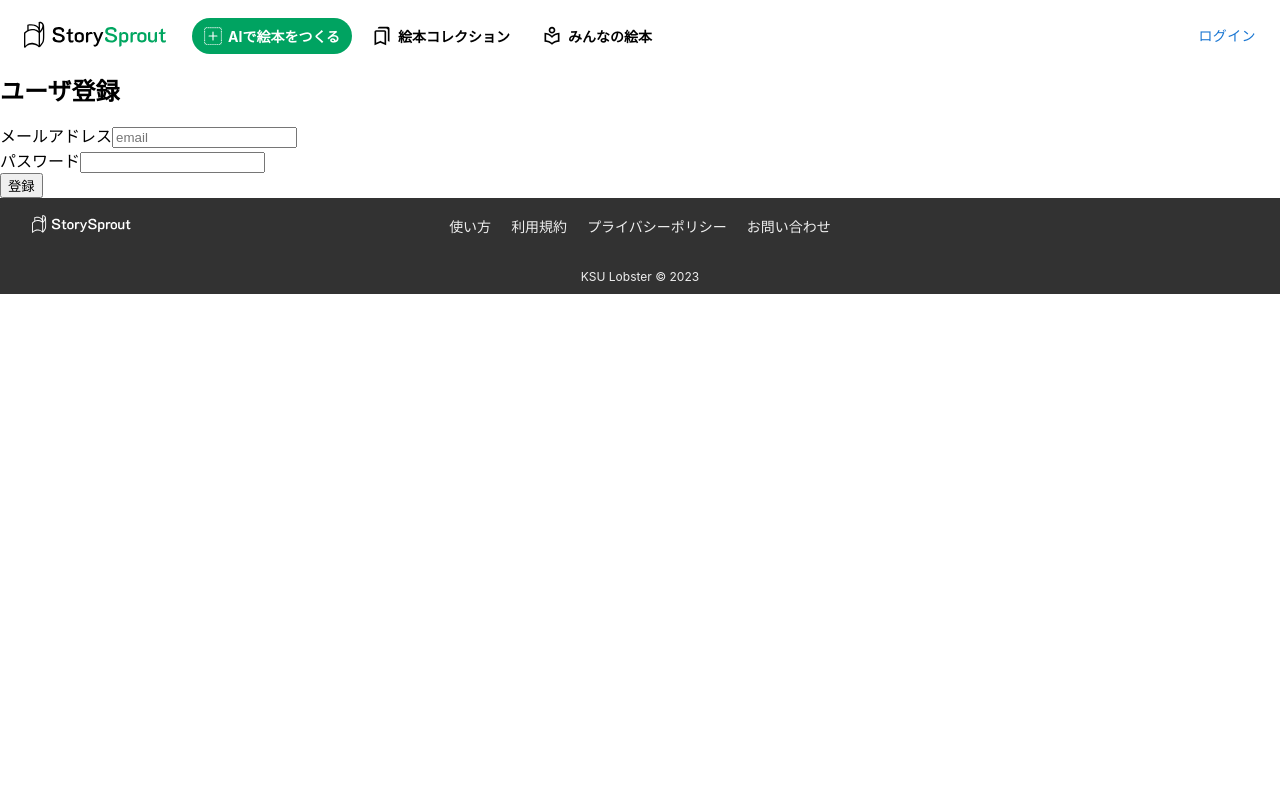
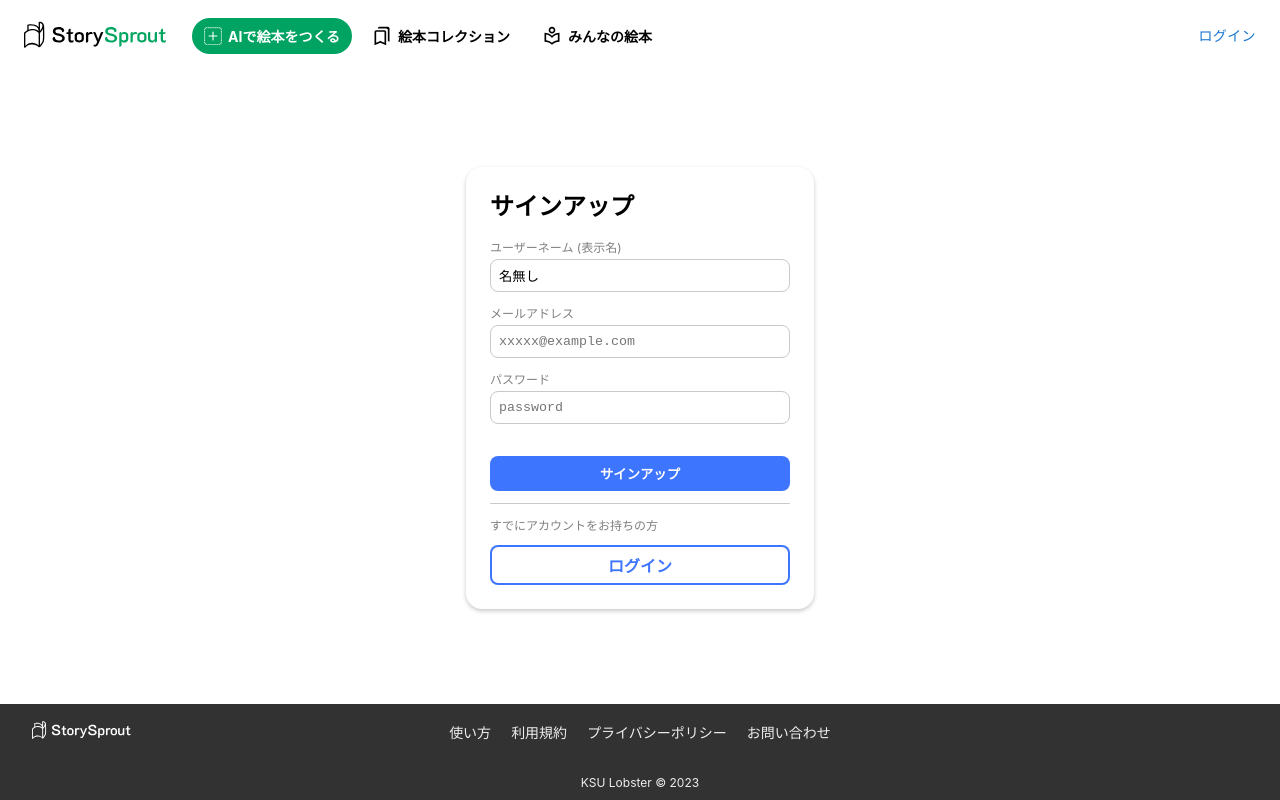
Before and after one commit to KsuLobster/hackathon_lobster, a React (Create React App) app: page /signup in a window 1280 px wide. Built offline with nearby package versions, Linux system fonts and the light colour scheme; no server answers; what reactfire would draw is missing.

Commit message:
表示名のフォームを追加、デザインを更新

```diff
--- /dev/null
+++ b/src/pages/Signup.module.css
@@ -0,0 +1,90 @@
+:root {
+  --blue: #3e75ff;
+  --gray: rgb(201, 201, 201);
+}
+.app {
+  display: grid;
+  place-content: center;
+  min-height: 462px;
+  height: calc(100vh - 72px - 96px);
+}
+.form_container {
+  width: 300px;
+  box-shadow: 0 2px 4px rgb(201, 201, 201);
+  border-radius: 16px;
+  padding: 20px 24px 24px 24px;
+  transition: box-shadow 0.3s;
+}
+.form_container:hover {
+  box-shadow: 0 8px 10px var(--gray);
+}
+h1 {
+  margin: 0;
+  margin-bottom: 16px;
+  font-size: 24px;
+}
+.form {
+  display: flex;
+  flex-direction: column;
+  gap: 12px;
+}
+.form :is(input, button) {
+  padding: 8px;
+  border-radius: 8px;
+}
+.form input {
+  border: 1px solid rgb(201, 201, 201);
+  font-family: monospace;
+  width: 100%;
+  box-sizing: border-box;
+  transition: 0.2s;
+}
+.form input:focus {
+  border-color: var(--blue);
+  box-shadow: 0 0 0 1px var(--blue) inset;
+}
+.input_label {
+  font-size: 12px;
+  color: gray;
+  margin-bottom: 4px;
+}
+.form_submit {
+  cursor: pointer;
+  background: #3e75ff;
+  color: white;
+  font-weight: bold;
+  border: none;
+  margin-top: 20px;
+}
+.notice {
+  font-size: 12px;
+  text-decoration: none;
+  color: gray;
+  align-self: start;
+}
+a.notice:hover {
+  text-decoration: underline;
+}
+hr {
+  background: var(--gray);
+  height: 1px;
+  border-radius: 999px;
+  border: none;
+  margin: 12px 0;
+}
+.signin_nav_form {
+  display: flex;
+  flex-direction: column;
+  gap: 12px;
+}
+.link_signin {
+  padding: 8px;
+  box-shadow: 0 0 0 2px var(--blue) inset;
+  color: var(--blue);
+  text-align: center;
+  border-radius: 8px;
+  box-sizing: border-box;
+  width: 100%;
+  text-decoration: none;
+  font-weight: bold;
+}
--- a/src/pages/Signup.tsx
+++ b/src/pages/Signup.tsx
@@ -1,10 +1,12 @@
 import React, { useState, FormEvent } from 'react'
-import { useNavigate } from 'react-router-dom' // ここにナビゲーションモジュール追加！
+import { Link, useNavigate } from 'react-router-dom' // ここにナビゲーションモジュール追加！
 import 'firebase/auth'
-import { createUserWithEmailAndPassword } from 'firebase/auth'
+import { createUserWithEmailAndPassword, updateProfile } from 'firebase/auth'
 import { auth } from '../firebase'
+import style from './Signup.module.css'
 
 const Signup = (): JSX.Element => {
+  const [displayName, setDisplayName] = useState<string>('名無し')
   const [email, setEmail] = useState<string>('')
   const [password, setPassword] = useState<string>('')
   const navigate = useNavigate() // ページ遷移用のフック
@@ -12,57 +14,72 @@ const Signup = (): JSX.Element => {
     event: FormEvent<HTMLFormElement>
   ): Promise<void> => {
     event.preventDefault()
-    console.log('登録', email, password)
     try {
-      const userCredential = await createUserWithEmailAndPassword(
-        auth,
-        email,
-        password
+      await createUserWithEmailAndPassword(auth, email, password).then(
+        (userCredential) => {
+          const user = userCredential.user
+          updateProfile(user, {
+            displayName: displayName,
+          })
+        }
       )
       // ユーザー登録が成功した後、userCredential.userを使ってユーザー情報を取得できる
-      const user = userCredential.user
-
-      navigate('/create-book')
+      navigate('/home')
     } catch (error) {
       console.log(error)
     }
   }
 
-  const handleChangeEmail = (event: FormEvent<HTMLInputElement>): void => {
-    setEmail(event.currentTarget.value)
-  }
-
-  const handleChangePassword = (event: FormEvent<HTMLInputElement>): void => {
-    setPassword(event.currentTarget.value)
-  }
-
   return (
+    <div className={style.app}>
+      <div className={style.form_container}>
+        <h1>サインアップ</h1>
+        <form className={style.form} onSubmit={handleSubmit}>
           <div>
-      <h1>ユーザ登録</h1>
-      <form onSubmit={handleSubmit}>
-        <div>
-          <label>メールアドレス</label>
+            <div className={style.input_label}>ユーザーネーム (表示名)</div>
             <input
-            name="email"
-            type="email"
-            placeholder="email"
-            onChange={(event) => handleChangeEmail(event)}
-            value={email}
+              type="text"
+              placeholder="名無し"
+              value={displayName}
+              onInput={(event: FormEvent<HTMLInputElement>): void => {
+                setDisplayName(event.currentTarget.value)
+              }}
             />
           </div>
           <div>
-          <label>パスワード</label>
+            <div className={style.input_label}>メールアドレス</div>
             <input
-            name="password"
-            type="password"
-            onChange={(event) => handleChangePassword(event)}
-            value={password}
+              type="mail"
+              placeholder="xxxxx@example.com"
+              value={email}
+              onInput={(event: FormEvent<HTMLInputElement>): void => {
+                setEmail(event.currentTarget.value)
+              }}
             />
           </div>
           <div>
-          <button type="submit">登録</button>
+            <div className={style.input_label}>パスワード</div>
+            <input
+              type="password"
+              placeholder="password"
+              value={password}
+              onInput={(event: FormEvent<HTMLInputElement>): void => {
+                setPassword(event.currentTarget.value)
+              }}
+            />
           </div>
+          <button type="submit" className={style.form_submit}>
+            サインアップ
+          </button>
         </form>
+        <hr />
+        <div className={style.signin_nav_form}>
+          <div className={style.notice}>すでにアカウントをお持ちの方</div>
+          <Link to="/" className={style.link_signin}>
+            ログイン
+          </Link>
+        </div>
+      </div>
     </div>
   )
 }
```
Also changed, not shown: src/pages/Signup.css (deleted). Lines whose indentation alone changed are shown as unchanged.
